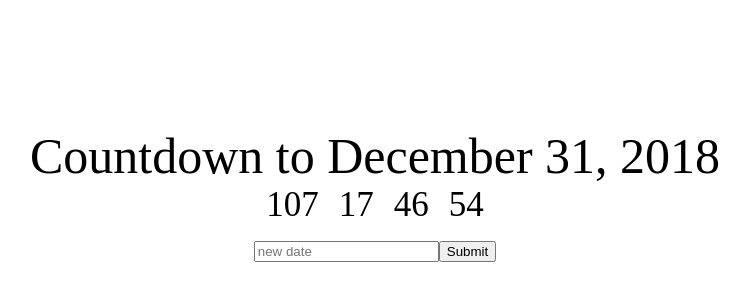
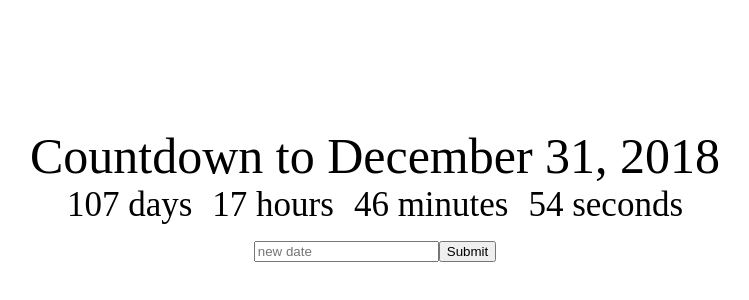
Before and after one commit to hirichardhai/countdown-timer, a React (Create React App) app: page / in a window 1280 px wide. Shown: the part 126-426 px from the top of the page, without its empty margins (265-1014 px from the left). Built offline with nearby package versions, Linux system fonts and the light colour scheme.

Commit message:
added days hours minutes seconds into clock render

```diff
--- a/src/Clock.jsx
+++ b/src/Clock.jsx
@@ -37,10 +37,10 @@
     render() {
         return (
             <div>
-            <div className="Clock-days">{this.state.days}</div>
-            <div className="Clock-hours">{this.state.hours}</div>
-            <div className="Clock-minutes">{this.state.minutes}</div>
-            <div className="Clock-seconds">{this.state.seconds}</div>
+            <div className="Clock-days">{this.state.days} days</div>
+            <div className="Clock-hours">{this.state.hours} hours</div>
+            <div className="Clock-minutes">{this.state.minutes} minutes</div>
+            <div className="Clock-seconds">{this.state.seconds} seconds</div>
           </div>
         )
     }
```
